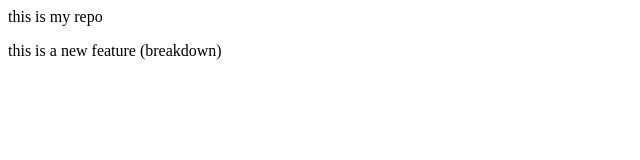
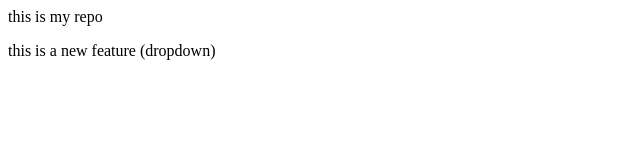
Before and after one commit to Susant-Raj03/localrepo, a plain HTML site: page index.html in a window 1280 px wide. Shown: the full height of the page, 0-640 px from the left. Drawn offline with Linux system fonts and the light colour scheme.

Commit message:
add dropdown

```diff
--- a/index.html
+++ b/index.html
@@ -1,2 +1,2 @@
 <p>this is my repo</p>
-<p>this is a new feature (breakdown)</p>
+<p>this is a new feature (dropdown)</p>
```
